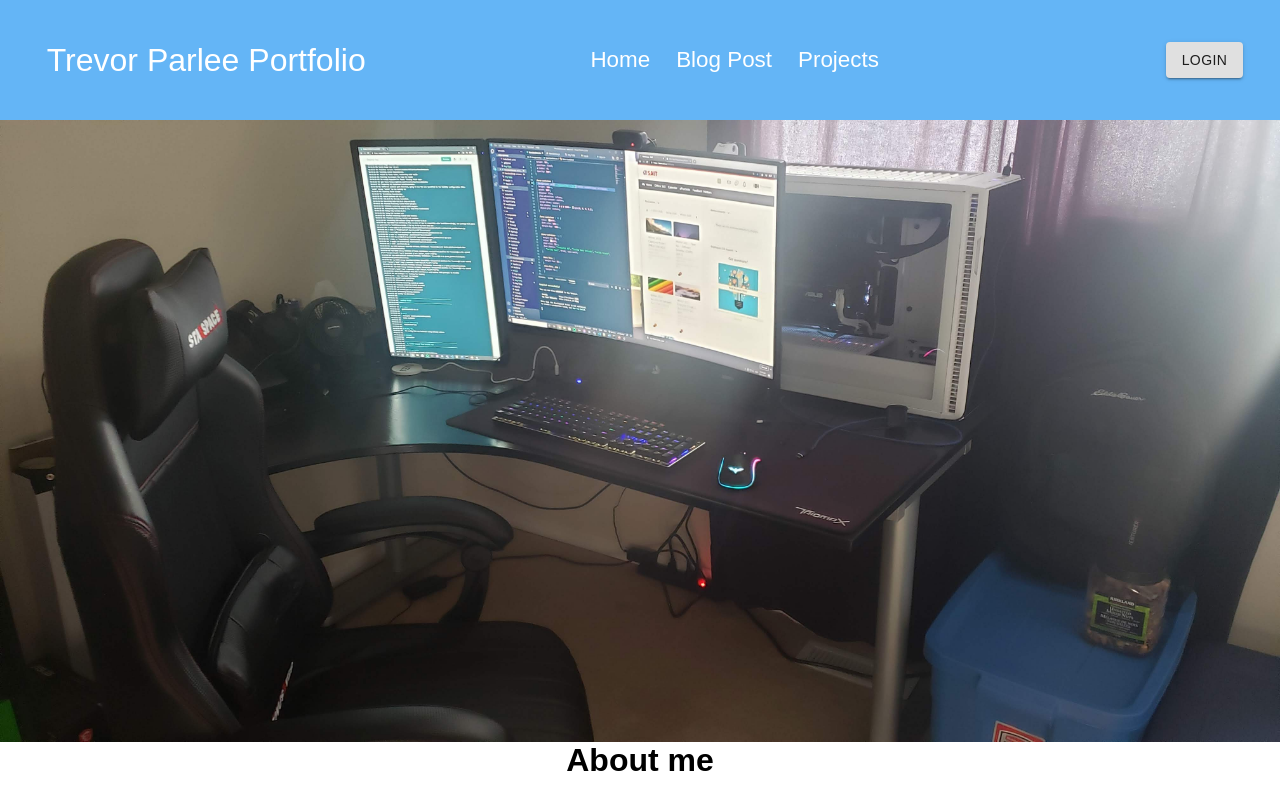
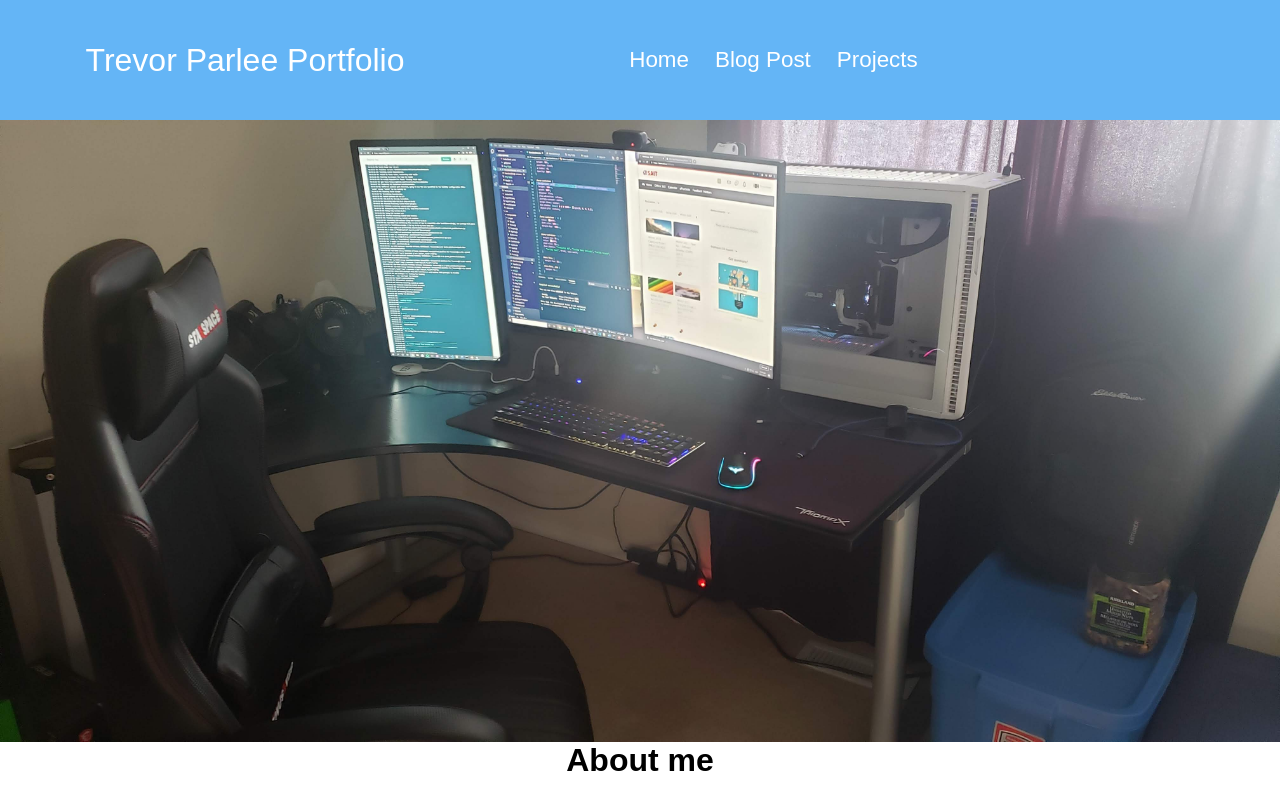
Before and after one commit to TrevorParlee/BlogPost2, a React (Create React App) app: page / in a window 1280 px wide. Shown: the top 797 px of the page. Built offline with nearby package versions, Linux system fonts and the light colour scheme; grey boxes are pictures that could not be loaded; the HTML template or start-up script is replaced by a standard one.

Commit message:
no login button needed

```diff
--- a/src/components/NavBar.js
+++ b/src/components/NavBar.js
@@ -53,7 +53,7 @@ function NavBar() {
               </Link>
             </li>
           </ul>
-          {button && <Button variant='contained'>Login</Button>}
+          {/* {button && <Button variant='contained'>Login</Button>} */}
         </div>
       </nav>
     </>
```
